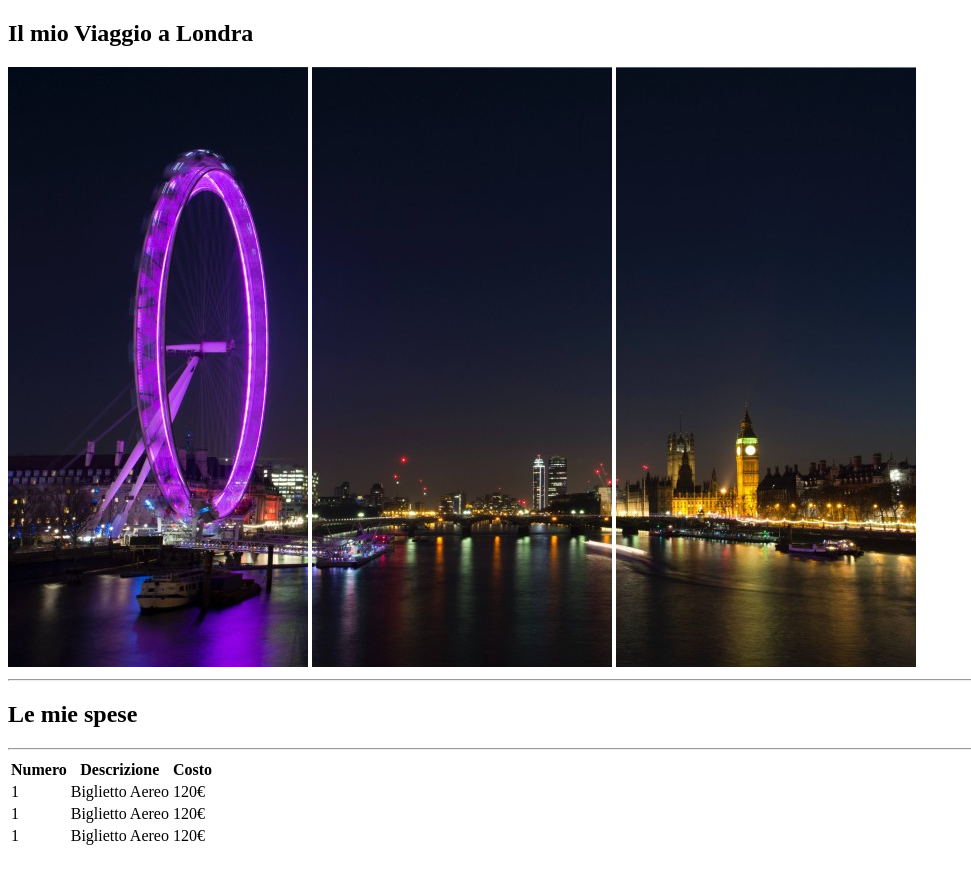
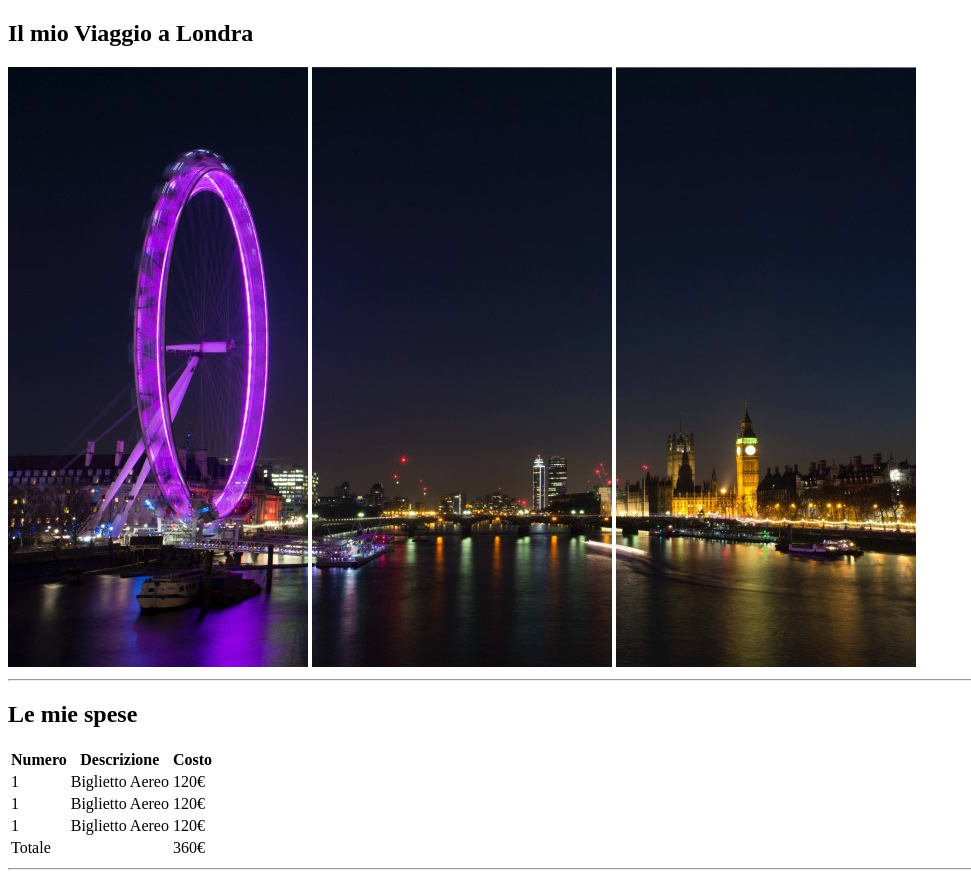
Before and after one commit to Ashyzan/html-london-trip, a plain HTML site: page index.html in a window 1280 px wide. Shown: the whole page, without its empty margins (0-971 px from the left). Before the commit the page ends 856 px from the top, so only its background shows below. Drawn offline with Linux system fonts and the light colour scheme.

Commit message:
corrected table 1

```diff
--- a/index.html
+++ b/index.html
@@ -43,18 +43,19 @@
                     <td>Biglietto Aereo</td>
                     <td>120€</td>
                 </tr>
-            </section>
-            <hr>
-            <!-- terza sezione  "cose da fare"-->
-
             </tbody>
+            <!-- t footer -->
             <tfoot>
-
+                <tr>
+                    <td colspan="2">Totale</td>
+                    <td>360€</td>
+                </tr>
             </tfoot>
-
 
         </table>
     </section>
+    <hr>
+    <!-- terza sezione : lista cose da fare -->
 
 </body>
 </html>
```
